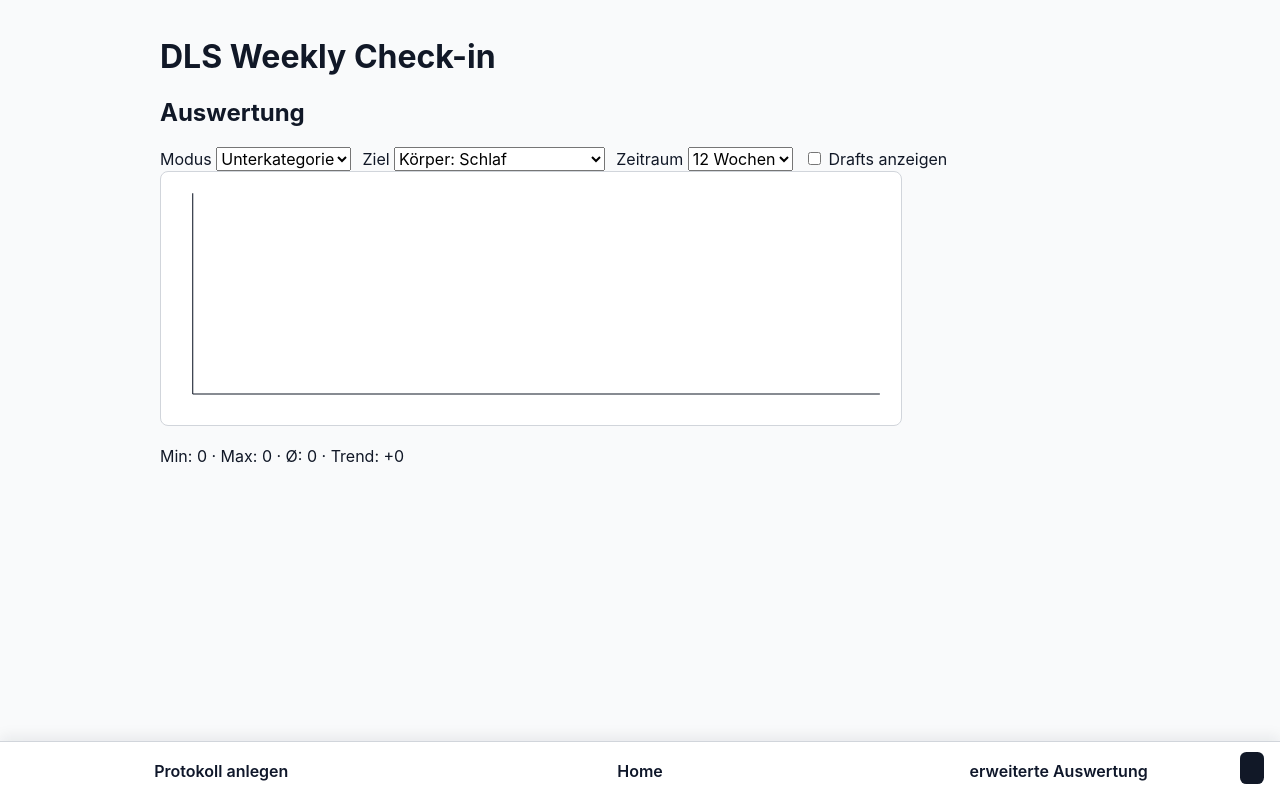
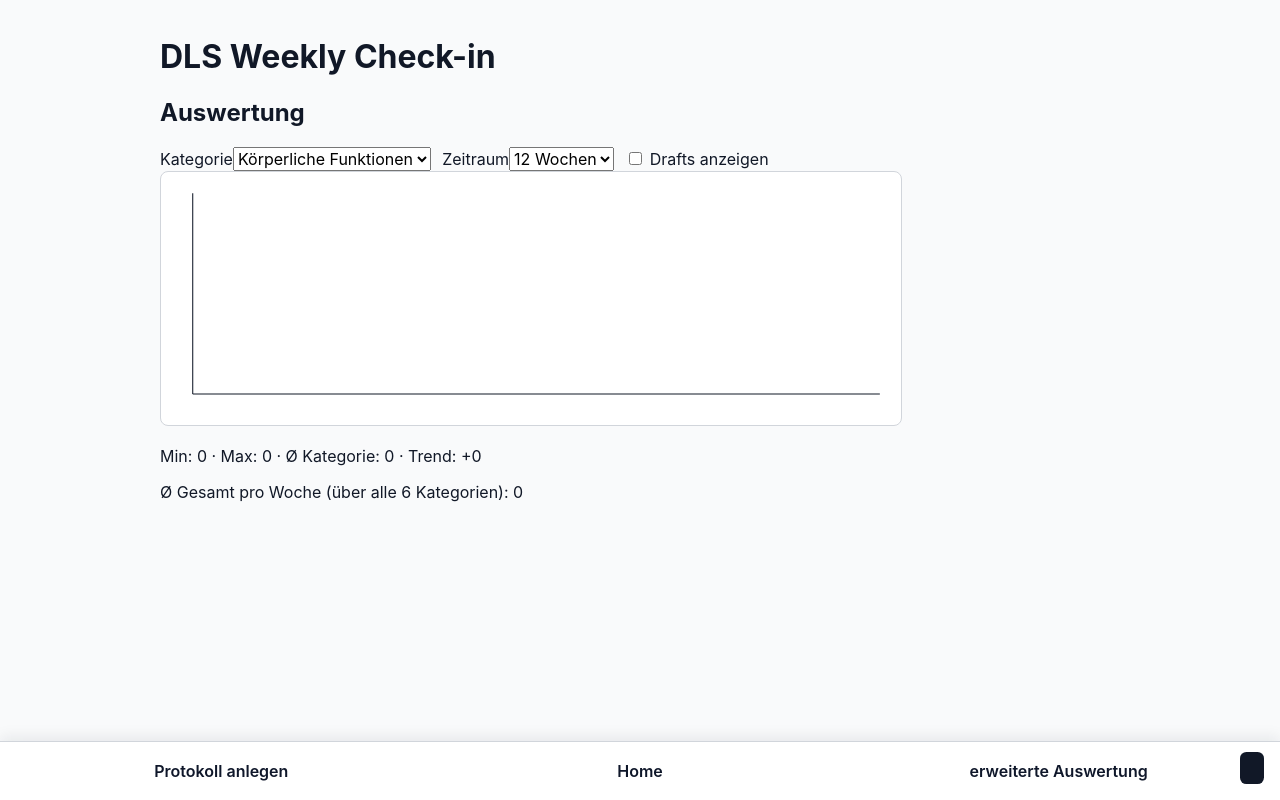
Before and after one commit to TheJoboy/DLS, a React (Vite) app: page /analytics in a window 1280 px wide. Built offline with nearby package versions, Linux system fonts and the light colour scheme.

Commit message:
Beschränke Check-in und Auswertung auf 6 Hauptkategorien

```diff
--- a/src/config/main-categories.ts
+++ b/src/config/main-categories.ts
@@ -9,7 +9,7 @@ export type MainCategoryMeta = {
 };
 
 export const mainCategories: readonly MainCategoryMeta[] = [
-  { id: 'koerperlicheFunktion', label: 'Körperliche Funktion', iconKey: 'activity', color: '#22c55e', radarOrder: 0 },
+  { id: 'koerperlicheFunktion', label: 'Körperliche Funktionen', iconKey: 'activity', color: '#22c55e', radarOrder: 0 },
   { id: 'mentalesWohlgefuehl', label: 'Mentales Wohlgefühl', iconKey: 'brain', color: '#a855f7', radarOrder: 1 },
   { id: 'sinngebung', label: 'Sinngebung', iconKey: 'compass', color: '#0ea5e9', radarOrder: 2 },
   { id: 'lebensqualitaet', label: 'Lebensqualität', iconKey: 'sparkles', color: '#f59e0b', radarOrder: 3 },
--- a/src/features/analytics/AnalyticsScreen.tsx
+++ b/src/features/analytics/AnalyticsScreen.tsx
@@ -1,47 +1,62 @@
 import { useEffect, useMemo, useState } from 'react';
-import { healthConfig } from '../../config/healthConfig';
-import { buildSeries, getStats } from '../../domain/analytics';
-import type { WeeklyEntry } from '../../domain/models';
+import { mainCategories } from '../../config/main-categories';
+import { avg, getStats } from '../../domain/analytics';
+import type { MainCategoryId, WeeklyEntry } from '../../domain/models';
 import { weeklyEntryStore } from '../../storage/db';
 
 function filterEntries(entries: WeeklyEntry[], range: string, includeDrafts: boolean) {
   const now = new Date();
-  const sorted = [...entries].filter((e) => includeDrafts || e.status === 'submitted');
+  const sorted = [...entries].filter((entry) => includeDrafts || entry.status === 'submitted');
   if (range === 'all') return sorted;
-  if (range === 'year') return sorted.filter((e) => e.year === now.getFullYear());
+  if (range === 'year') return sorted.filter((entry) => entry.year === now.getFullYear());
   const n = Number(range);
   return sorted.slice(0, n);
 }
 
 export function AnalyticsScreen() {
   const [entries, setEntries] = useState<WeeklyEntry[]>([]);
-  const [mode, setMode] = useState<'subcategory' | 'dimension'>('subcategory');
   const [range, setRange] = useState('12');
   const [includeDrafts, setIncludeDrafts] = useState(false);
-  const [targetId, setTargetId] = useState(healthConfig.dimensions[0].subcategories[0].id);
+  const [targetId, setTargetId] = useState<MainCategoryId>(mainCategories[0].id);
 
   useEffect(() => { weeklyEntryStore.getAll().then(setEntries); }, []);
 
-  const options = mode === 'subcategory'
-    ? healthConfig.dimensions.flatMap((d) => d.subcategories.map((s) => ({ id: s.id, label: `${d.label}: ${s.label}` })))
-    : healthConfig.dimensions.map((d) => ({ id: d.id, label: d.label }));
+  const filtered = useMemo(() => filterEntries(entries, range, includeDrafts), [entries, includeDrafts, range]);
+  const series = useMemo(() => (
+    [...filtered]
+      .sort((a, b) => a.isoWeekKey.localeCompare(b.isoWeekKey))
+      .map((entry) => ({ week: entry.isoWeekKey, value: entry.mainCategoryScores[targetId] }))
+  ), [filtered, targetId]);
+  const stats = getStats(series.map((point) => point.value));
+  const weekAverage = avg(filtered.map((entry) => avg(Object.values(entry.mainCategoryScores))));
 
-  useEffect(() => { setTargetId(options[0].id); }, [mode]);
-
-  const filtered = useMemo(() => filterEntries(entries, range, includeDrafts), [entries, includeDrafts, range]);
-  const series = useMemo(() => buildSeries(filtered, healthConfig, mode, targetId), [filtered, mode, targetId]);
-  const stats = getStats(series.map((s) => s.value));
-
-  const width = 700; const height = 240;
+  const width = 700;
+  const height = 240;
 
   return (
     <section>
       <h2>Auswertung</h2>
       <div className="row">
-        <label>Modus <select value={mode} onChange={(e) => setMode(e.target.value as 'subcategory' | 'dimension')}><option value="subcategory">Unterkategorie</option><option value="dimension">Dimension (Ø)</option></select></label>
-        <label>Ziel <select value={targetId} onChange={(e) => setTargetId(e.target.value)}>{options.map((o) => <option key={o.id} value={o.id}>{o.label}</option>)}</select></label>
-        <label>Zeitraum <select value={range} onChange={(e) => setRange(e.target.value)}><option value="8">8 Wochen</option><option value="12">12 Wochen</option><option value="year">Jahr</option><option value="all">Alles</option></select></label>
-        <label><input type="checkbox" checked={includeDrafts} onChange={(e) => setIncludeDrafts(e.target.checked)} /> Drafts anzeigen</label>
+        <label>
+          Kategorie
+          <select value={targetId} onChange={(e) => setTargetId(e.target.value as MainCategoryId)}>
+            {mainCategories.map((category) => (
+              <option key={category.id} value={category.id}>{category.label}</option>
+            ))}
+          </select>
+        </label>
+        <label>
+          Zeitraum
+          <select value={range} onChange={(e) => setRange(e.target.value)}>
+            <option value="8">8 Wochen</option>
+            <option value="12">12 Wochen</option>
+            <option value="year">Jahr</option>
+            <option value="all">Alles</option>
+          </select>
+        </label>
+        <label>
+          <input type="checkbox" checked={includeDrafts} onChange={(e) => setIncludeDrafts(e.target.checked)} /> Drafts anzeigen
+        </label>
       </div>
 
       <svg viewBox={`0 0 ${width} ${height}`} className="chart" role="img" aria-label="Liniendiagramm von 0 bis 10 über Kalenderwochen">
@@ -49,22 +64,23 @@ export function AnalyticsScreen() {
         <line x1="30" y1="210" x2="680" y2="210" stroke="currentColor" />
         {series.map((point, i) => {
           const x = 30 + ((650 / Math.max(series.length - 1, 1)) * i);
-          const y = 210 - ((point.value ?? 0) / 10) * 190;
+          const y = 210 - (point.value / 10) * 190;
           const prev = series[i - 1];
           const prevX = 30 + ((650 / Math.max(series.length - 1, 1)) * (i - 1));
-          const prevY = 210 - (((prev?.value ?? 0)) / 10) * 190;
+          const prevY = 210 - (((prev?.value ?? 0) / 10) * 190);
           return (
             <g key={point.week}>
               {i > 0 && <line x1={prevX} y1={prevY} x2={x} y2={y} stroke="#2563eb" />}
               <circle cx={x} cy={y} r="4" fill="#2563eb">
-                <title>{`${point.week}: ${point.value} ${point.note ? `| ${point.note}` : ''}`}</title>
+                <title>{`${point.week}: ${point.value}/10`}</title>
               </circle>
             </g>
           );
         })}
       </svg>
 
-      <p>Min: {stats.min} · Max: {stats.max} · Ø: {stats.avg} · Trend: {stats.trend >= 0 ? '+' : ''}{stats.trend}</p>
+      <p>Min: {stats.min} · Max: {stats.max} · Ø Kategorie: {stats.avg} · Trend: {stats.trend >= 0 ? '+' : ''}{stats.trend}</p>
+      <p>Ø Gesamt pro Woche (über alle 6 Kategorien): {weekAverage}</p>
     </section>
   );
 }
--- a/src/features/entries/EntriesScreen.tsx
+++ b/src/features/entries/EntriesScreen.tsx
@@ -1,7 +1,7 @@
 import { useEffect, useState } from 'react';
 import { Link } from 'react-router-dom';
-import { healthConfig } from '../../config/healthConfig';
-import { getDimensionAverage, avg } from '../../domain/analytics';
+import { mainCategories } from '../../config/main-categories';
+import { avg } from '../../domain/analytics';
 import type { WeeklyEntry } from '../../domain/models';
 import { weeklyEntryStore } from '../../storage/db';
 
@@ -15,12 +15,21 @@ export function EntriesScreen() {
       <h2>Protokolle</h2>
       <ul>
         {entries.map((entry) => {
-          const means = healthConfig.dimensions.map((d) => getDimensionAverage(entry, d.id, healthConfig)).filter((v): v is number => v !== null);
+          const categoryValues = mainCategories.map((category) => ({
+            id: category.id,
+            label: category.label,
+            value: entry.mainCategoryScores[category.id]
+          }));
           return (
             <li key={entry.isoWeekKey} className="row">
               <span>{entry.isoWeekKey}</span>
               <span className={`badge ${entry.status}`}>{entry.status}</span>
-              <span>Ø {avg(means)}</span>
+              <span>Ø {avg(categoryValues.map((category) => category.value))}</span>
+              <div className="row category-values-inline">
+                {categoryValues.map((category) => (
+                  <span key={category.id} className="mini-pill">{category.label}: {category.value}</span>
+                ))}
+              </div>
               <Link to={`/checkin/${entry.isoWeekKey}`}>Öffnen</Link>
               <button onClick={async () => {
                 if (window.confirm(`Eintrag ${entry.isoWeekKey} löschen?`)) {
--- a/src/features/home/RadarHealthChart.tsx
+++ b/src/features/home/RadarHealthChart.tsx
@@ -8,10 +8,12 @@ type RadarHealthChartProps = {
 const sortedCategories = [...mainCategories].sort((a, b) => a.radarOrder - b.radarOrder);
 const maxScore = 10;
 const levels = 5;
-const size = 420;
-const center = size / 2;
-const radius = 130;
-const labelRadius = 175;
+const size = 560;
+const canvasPadding = 150;
+const canvasSize = size + canvasPadding * 2;
+const center = canvasSize / 2;
+const radius = 175;
+const labelRadius = 265;
 
 const iconMap: Record<string, string> = {
   activity: '✚',
@@ -47,7 +49,7 @@ export function RadarHealthChart({ values }: RadarHealthChartProps) {
 
   return (
     <figure className="radar-card">
-      <svg viewBox={`0 0 ${size} ${size}`} className="radar-chart" role="img" aria-label="Radar-Diagramm der Gesundheitskategorien">
+      <svg viewBox={`0 0 ${canvasSize} ${canvasSize}`} className="radar-chart" role="img" aria-label="Radar-Diagramm der Gesundheitskategorien">
         <g>
           {levelPolygons.map((points, index) => (
             <polygon key={`level-${index}`} points={points} fill="none" stroke="#d1d5db" strokeWidth="1" />
@@ -96,7 +98,7 @@ export function RadarHealthChart({ values }: RadarHealthChartProps) {
                   fontWeight="600"
                   fill="#111827"
                 >
-                  {category.label}
+                  {`${category.label} (${values[category.id]}/10)`}
                 </text>
               </g>
             );
--- a/src/styles.css
+++ b/src/styles.css
@@ -36,6 +36,7 @@ button.danger { background: #b91c1c; border-color: #991b1b; }
 .row { display: flex; gap: .7rem; align-items: center; flex-wrap: wrap; }
 .actions { display: flex; gap: .7rem; flex-wrap: wrap; margin: 1rem 0; }
 .field { margin-bottom: .75rem; display: grid; gap: .3rem; }
+.card { background: #fff; border: 1px solid #d1d5db; border-radius: .6rem; padding: .75rem; }
 .badge { border-radius: .35rem; padding: .2rem .45rem; font-size: .8rem; text-transform: uppercase; }
 .badge.draft { background: #f59e0b22; color: #92400e; }
 .badge.submitted { background: #10b98122; color: #065f46; }
@@ -47,3 +48,24 @@ input[type='range'] { accent-color: #2563eb; }
 .radar-card { margin: 1.25rem 0; background: #fff; border: 1px solid #d1d5db; border-radius: .6rem; padding: .5rem; }
 .radar-chart { width: 100%; height: auto; display: block; }
 .home-week-selector { max-width: 22rem; }
+
+.main-category-form-grid {
+  display: grid;
+  grid-template-columns: repeat(auto-fit, minmax(220px, 1fr));
+  gap: .75rem;
+}
+
+.category-values-inline { gap: .35rem; }
+
+.mini-pill {
+  background: #eff6ff;
+  border: 1px solid #bfdbfe;
+  border-radius: 999px;
+  padding: .15rem .5rem;
+  font-size: .8rem;
+  white-space: nowrap;
+}
+
+@media (max-width: 720px) {
+  .radar-card { padding: .25rem; }
+}
```
Also changed, not shown: src/features/checkin/WeeklyFormScreen.tsx (+13 -22 lines).
